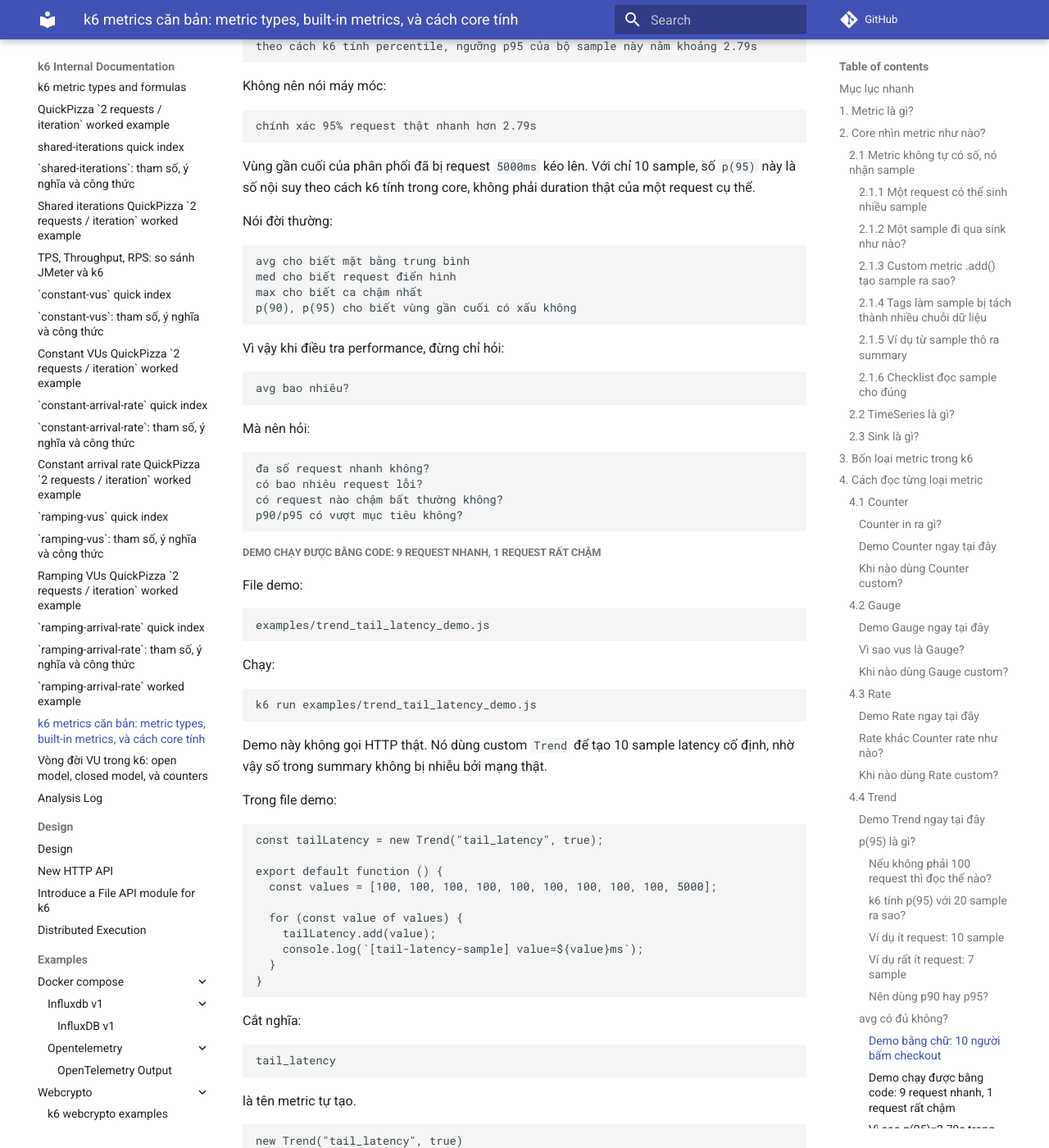
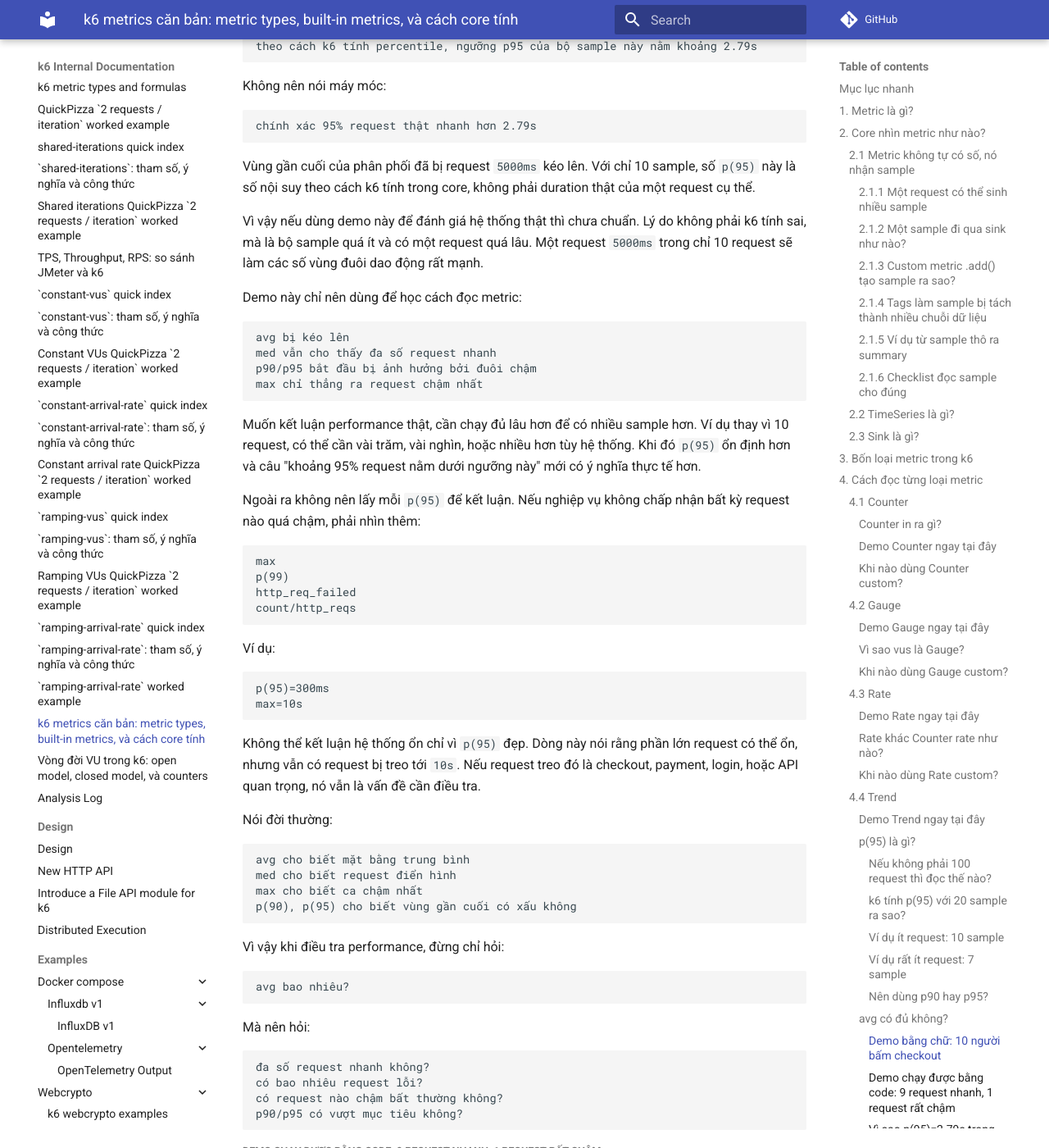
Before and after one commit to meomew-auto/markdown, an MkDocs documentation site: the page built from docs/20260520_k6-metrics-types-builtins-core-guide.md, in a window 1280 px wide and 1400 px high, scrolled down 38961 px. Shown: the whole window at 82% size. Built offline with MkDocs 1.6.1 and Material for MkDocs 9.7.7, drawn with Linux system fonts in a browser that asks for light colours; comment, search, counter and statistics services are not loaded.

Commit message:
Update docs

````diff
--- a/docs/20260520_k6-metrics-types-builtins-core-guide.md
+++ b/docs/20260520_k6-metrics-types-builtins-core-guide.md
@@ -2158,6 +2158,44 @@ chính xác 95% request thật nhanh hơn 2.79s
 
 Vùng gần cuối của phân phối đã bị request `5000ms` kéo lên.
 Với chỉ 10 sample, số `p(95)` này là số nội suy theo cách k6 tính trong core, không phải duration thật của một request cụ thể.
+
+Vì vậy nếu dùng demo này để đánh giá hệ thống thật thì chưa chuẩn.
+Lý do không phải k6 tính sai, mà là bộ sample quá ít và có một request quá lâu.
+Một request `5000ms` trong chỉ 10 request sẽ làm các số vùng đuôi dao động rất mạnh.
+
+Demo này chỉ nên dùng để học cách đọc metric:
+
+```text
+avg bị kéo lên
+med vẫn cho thấy đa số request nhanh
+p90/p95 bắt đầu bị ảnh hưởng bởi đuôi chậm
+max chỉ thẳng ra request chậm nhất
+```
+
+Muốn kết luận performance thật, cần chạy đủ lâu hơn để có nhiều sample hơn.
+Ví dụ thay vì 10 request, có thể cần vài trăm, vài nghìn, hoặc nhiều hơn tùy hệ thống.
+Khi đó `p(95)` ổn định hơn và câu "khoảng 95% request nằm dưới ngưỡng này" mới có ý nghĩa thực tế hơn.
+
+Ngoài ra không nên lấy mỗi `p(95)` để kết luận.
+Nếu nghiệp vụ không chấp nhận bất kỳ request nào quá chậm, phải nhìn thêm:
+
+```text
+max
+p(99)
+http_req_failed
+count/http_reqs
+```
+
+Ví dụ:
+
+```text
+p(95)=300ms
+max=10s
+```
+
+Không thể kết luận hệ thống ổn chỉ vì `p(95)` đẹp.
+Dòng này nói rằng phần lớn request có thể ổn, nhưng vẫn có request bị treo tới `10s`.
+Nếu request treo đó là checkout, payment, login, hoặc API quan trọng, nó vẫn là vấn đề cần điều tra.
 
 Nói đời thường:
 
````
